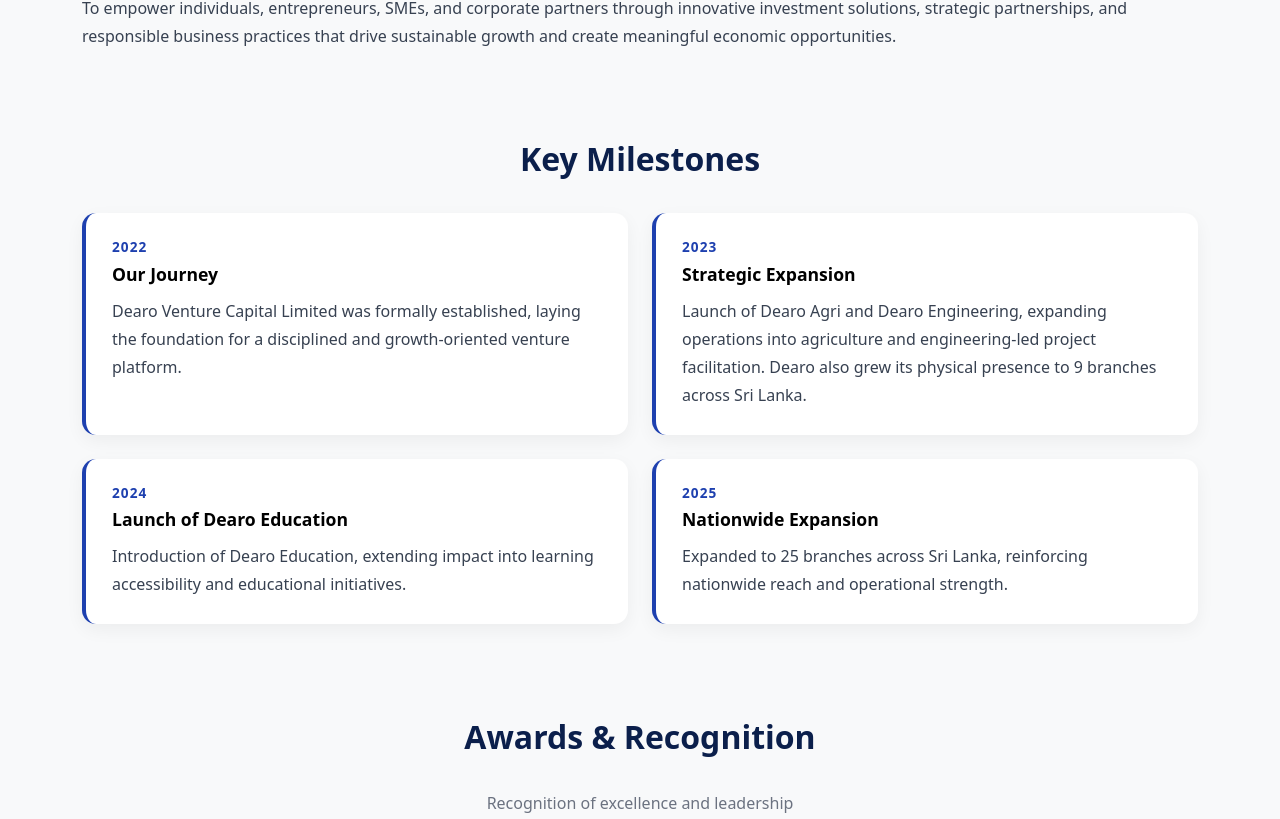
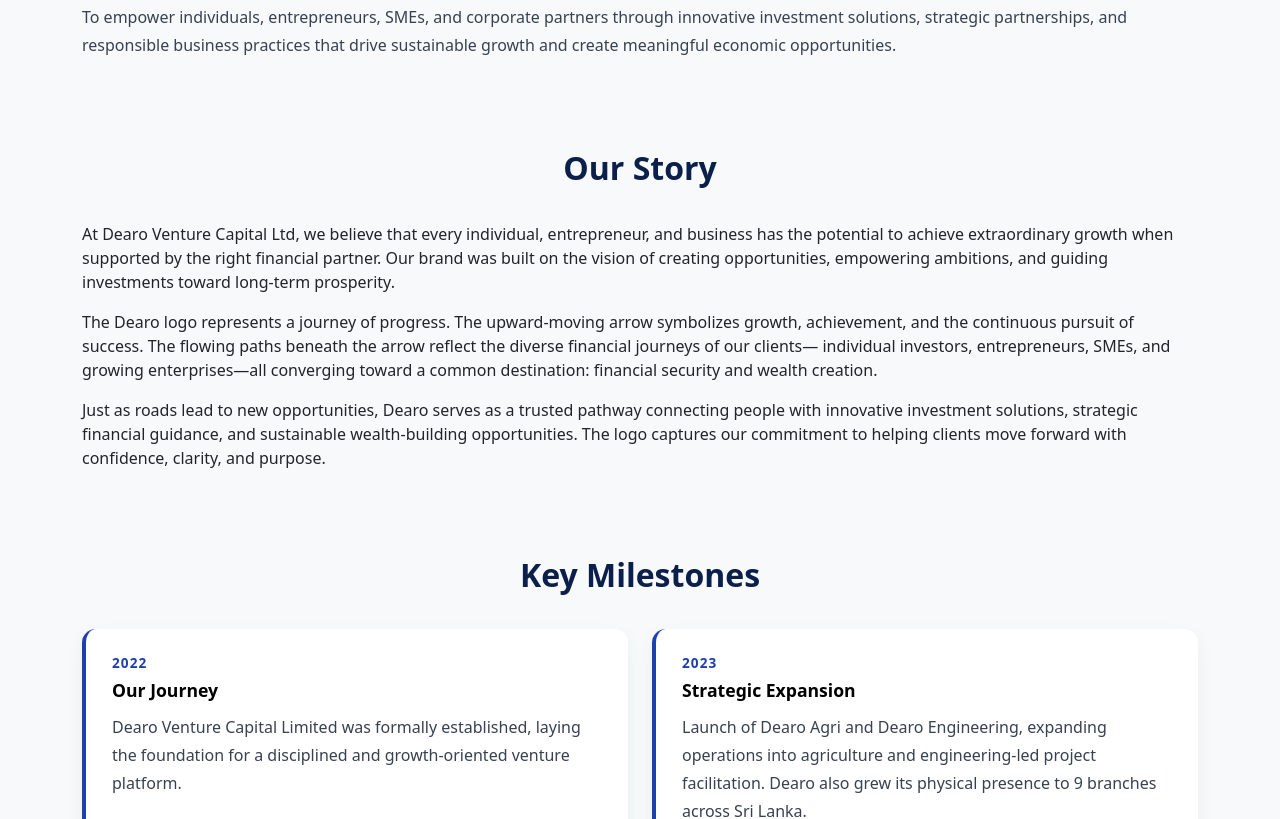
Before and after one commit to drtdsamarawickrama/dearoventurecapital_website, a Next.js app: page /about in a window 1280 px wide. Shown: the part 1266-2085 px from the top of the page. Built offline with nearby package versions, Linux system fonts and the light colour scheme.

Commit message:
mod:fix logo

```diff
--- a/components/About/AboutSection.tsx
+++ b/components/About/AboutSection.tsx
@@ -70,6 +70,7 @@ export default function AboutSection() {
               <strong>About Our Company</strong>
             </h2>
 
+            {/* ABOUT IMAGE */}
             <div className="about-image-wrapper">
               <Image
                 src="/images/about_new_1.png"
@@ -77,7 +78,7 @@ export default function AboutSection() {
                 width={1300}
                 height={500}
                 className="about-image"
-                sizes="(max-width: 576px) 100vw, (max-width: 992px) 100vw, 1300px"
+                sizes="100vw"
                 priority
               />
             </div>
@@ -99,11 +100,11 @@ export default function AboutSection() {
               </p>
 
               <p>
-                Through disciplined risk management, sound governance practices,
-                and a client-centric approach, Dearo Venture Capital Ltd
-                provides investment solutions that help clients achieve
-                financial security while contributing to national economic
-                development.
+                Through disciplined risk management, sound governance
+                practices, and a client-centric approach, Dearo Venture
+                Capital Ltd provides investment solutions that help clients
+                achieve financial security while contributing to national
+                economic development.
               </p>
 
               <p>
@@ -120,8 +121,8 @@ export default function AboutSection() {
               </h4>
 
               <p>
-                To become Sri Lanka's most trusted and innovative investment and
-                venture capital organization, creating lasting value for
+                To become Sri Lanka's most trusted and innovative investment
+                and venture capital organization, creating lasting value for
                 stakeholders while contributing to the nation's economic
                 prosperity.
               </p>
@@ -136,10 +137,54 @@ export default function AboutSection() {
                 To empower individuals, entrepreneurs, SMEs, and corporate
                 partners through innovative investment solutions, strategic
                 partnerships, and responsible business practices that drive
-                sustainable growth and create meaningful economic opportunities.
+                sustainable growth and create meaningful economic
+                opportunities.
               </p>
 
             </div>
+          </div>
+        </div>
+
+        {/* ================= STORY ================= */}
+
+        <div className="row milestones-section">
+
+          <div className="col-12 text-center">
+            <h3 className="section-title section-heading">
+              Our Story
+            </h3>
+          </div>
+
+          <div className="col-12">
+
+            <p>
+              At Dearo Venture Capital Ltd, we believe that every individual,
+              entrepreneur, and business has the potential to achieve
+              extraordinary growth when supported by the right financial
+              partner. Our brand was built on the vision of creating
+              opportunities, empowering ambitions, and guiding investments
+              toward long-term prosperity.
+            </p>
+
+            <p>
+              The Dearo logo represents a journey of progress. The
+              upward-moving arrow symbolizes growth, achievement, and the
+              continuous pursuit of success. The flowing paths beneath the
+              arrow reflect the diverse financial journeys of our clients—
+              individual investors, entrepreneurs, SMEs, and growing
+              enterprises—all converging toward a common destination:
+              financial security and wealth creation.
+            </p>
+
+            <p>
+              Just as roads lead to new opportunities, Dearo serves as a
+              trusted pathway connecting people with innovative investment
+              solutions, strategic financial guidance, and sustainable
+              wealth-building opportunities. The logo captures our commitment
+              to helping clients move forward with confidence, clarity, and
+              purpose.
+            </p>
+
           </div>
         </div>
 
@@ -270,16 +315,17 @@ export default function AboutSection() {
 
         .about-image-wrapper {
           width: 100%;
+          max-width: 1300px;
+          margin: 0 auto 32px;
           overflow: hidden;
-          margin-bottom: 32px;
         }
 
         .about-image {
           display: block;
           width: 100% !important;
+          max-width: 100% !important;
           height: auto !important;
-          max-width: 100%;
-          object-fit: cover;
+          object-fit: contain;
           border-radius: 0 0 20px 20px;
           box-shadow: 0 6px 18px rgba(0, 0, 0, 0.08);
         }
@@ -297,6 +343,8 @@ export default function AboutSection() {
           font-size: 1rem;
           line-height: 1.75;
           margin-bottom: 20px;
+          overflow-wrap: break-word;
+          word-wrap: break-word;
         }
 
 
@@ -361,7 +409,9 @@ export default function AboutSection() {
           padding: 28px 20px;
           text-align: center;
           box-shadow: 0 6px 18px rgba(0, 0, 0, 0.05);
-          transition: transform 0.25s ease, box-shadow 0.25s ease;
+          transition:
+            transform 0.25s ease,
+            box-shadow 0.25s ease;
         }
 
         .award-card:hover {
@@ -453,16 +503,22 @@ export default function AboutSection() {
           }
 
 
-          /* IMAGE */
+          /* ================= RESPONSIVE ABOUT IMAGE ================= */
 
           .about-image-wrapper {
+            width: 100%;
+            max-width: 100%;
             margin-bottom: 25px;
+            overflow: hidden;
           }
 
           .about-image {
+            display: block;
             width: 100% !important;
+            max-width: 100% !important;
             height: auto !important;
-            min-height: auto !important;
+            min-height: 0 !important;
+            object-fit: contain;
             border-radius: 0 0 14px 14px;
           }
 
--- a/components/Navbar/Navbar.tsx
+++ b/components/Navbar/Navbar.tsx
@@ -5,7 +5,7 @@ import { useState, useEffect } from "react";
 import Image from "next/image";
 import { Phone, Mail } from "lucide-react";
 
-// import GoogleTranslate from "./GoogleTranslate";
+import GoogleTranslate from "./GoogleTranslate";
 
 export default function Navbar() {
   const [isOpen, setIsOpen] = useState(false);
@@ -61,11 +61,10 @@ export default function Navbar() {
                 info@dearoventurecapital.com
               </a>
 
-              {/* ===================== LANGUAGE ===================== */}
 
-              {/* <div className="language-wrapper">
+              <div className="language-wrapper">
                 <GoogleTranslate />
-              </div> */}
+              </div>
 
             </div>
           </div>
@@ -91,7 +90,7 @@ export default function Navbar() {
             onClick={closeMenu}
           >
             <Image
-              src="/images/logo1.jpg"
+              src="/images/final_logo-venture.jpg"
               alt="Dearo Logo"
               width={160}
               height={40}
@@ -286,11 +285,11 @@ export default function Navbar() {
 
         /* ===================== LANGUAGE ===================== */
 
-        // .language-wrapper {
-        //   display: flex;
-        //   align-items: center;
-        //   margin-left: 2px;
-        // }
+        .language-wrapper {
+          display: flex;
+          align-items: center;
+          margin-left: 2px;
+        }
 
         /* ===================== NAVBAR ===================== */
 
```
Also changed, not shown: public/images/final_logo-venture.jpg (added).
